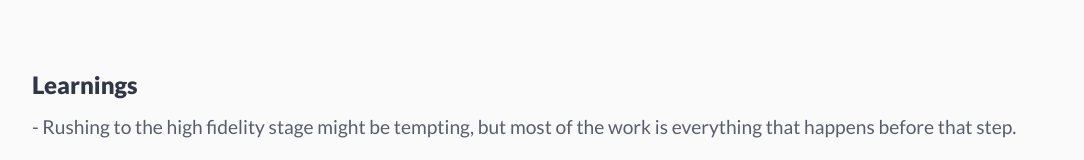
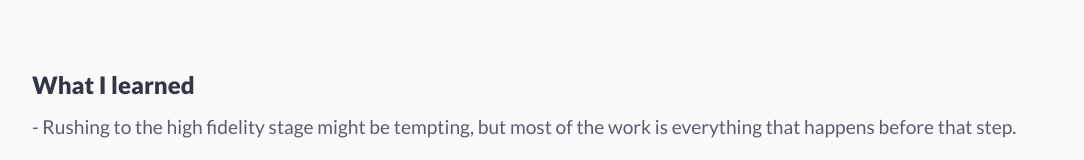
Before and after one commit to sherif-ffs/portfolio_v4, a React (Create React App) app in the folder porto4/: page /projects/launchpad in a window 1280 px wide. Shown: the part 11368-11528 px from the top of the page, without its empty margins (96-1180 px from the left). Built offline with nearby package versions, Linux system fonts and the light colour scheme.

Commit message:
minor changes

```diff
--- a/porto4/src/components/hmm.js
+++ b/porto4/src/components/hmm.js
@@ -122,8 +122,10 @@ export default class TPM extends React.Component {
                                     <p>2. Option to remove Fintech</p>
                                 </div>
                         </div>
+                        <h1 className="last-tpm-heading">What I learned</h1>
+                    <p>- Rushing to the high fidelity stage might be tempting, but most of the work is everything that happens before that step.</p>
+                    <p>- Design can never be an isolated process. Product & Business teams can give great insight into the features you’re working on. Be sure to involve them.</p>
                     </div>
-
                 </div>
             </div>
             <Footer></Footer>
--- a/porto4/src/components/test.js
+++ b/porto4/src/components/test.js
@@ -179,7 +179,7 @@ export default class Test extends React.Component {
                                 <p>1. Size of each circle is relative to the amount of people in each business unit</p>
                             </div>
                         </div>
-                    <h1 className="sprint-section-header">Learnings</h1>
+                    <h1 className="sprint-section-header">What I learned</h1>
                     <p>- Rushing to the high fidelity stage might be tempting, but most of the work is everything that happens before that step.</p>
                     <p>- Design can never be an isolated process. Product & Business teams can give great insight into the features you’re working on. Be sure to involve them.</p>
                     </div>
--- a/porto4/src/styles/work/tpm.css
+++ b/porto4/src/styles/work/tpm.css
@@ -27,7 +27,6 @@
     width: 70%!important;
     margin-left: 12.5%!important;
     margin-top: 5%;
-    border: 1px solid red;
 }
 .tpm-intro div {
     display: flex;
```
